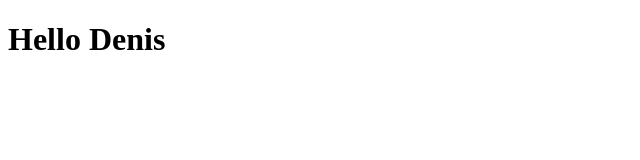
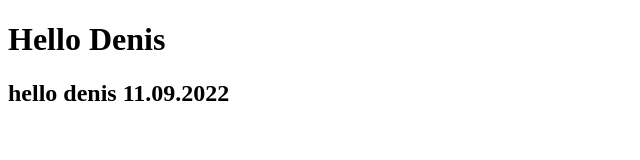
Before and after one commit to deny1z/my-test, a plain HTML site: page index.html in a window 1280 px wide. Shown: the whole page, without its empty margins (0-640 px from the left). Drawn offline with Linux system fonts and the light colour scheme.

Commit message:
feat: add index.html

```diff
--- a/index.html
+++ b/index.html
@@ -8,5 +8,6 @@
 </head>
 <body>
 <h1>Hello Denis</h1>
+<h2>hello denis 11.09.2022</h2>
 </body>
 </html>
```
